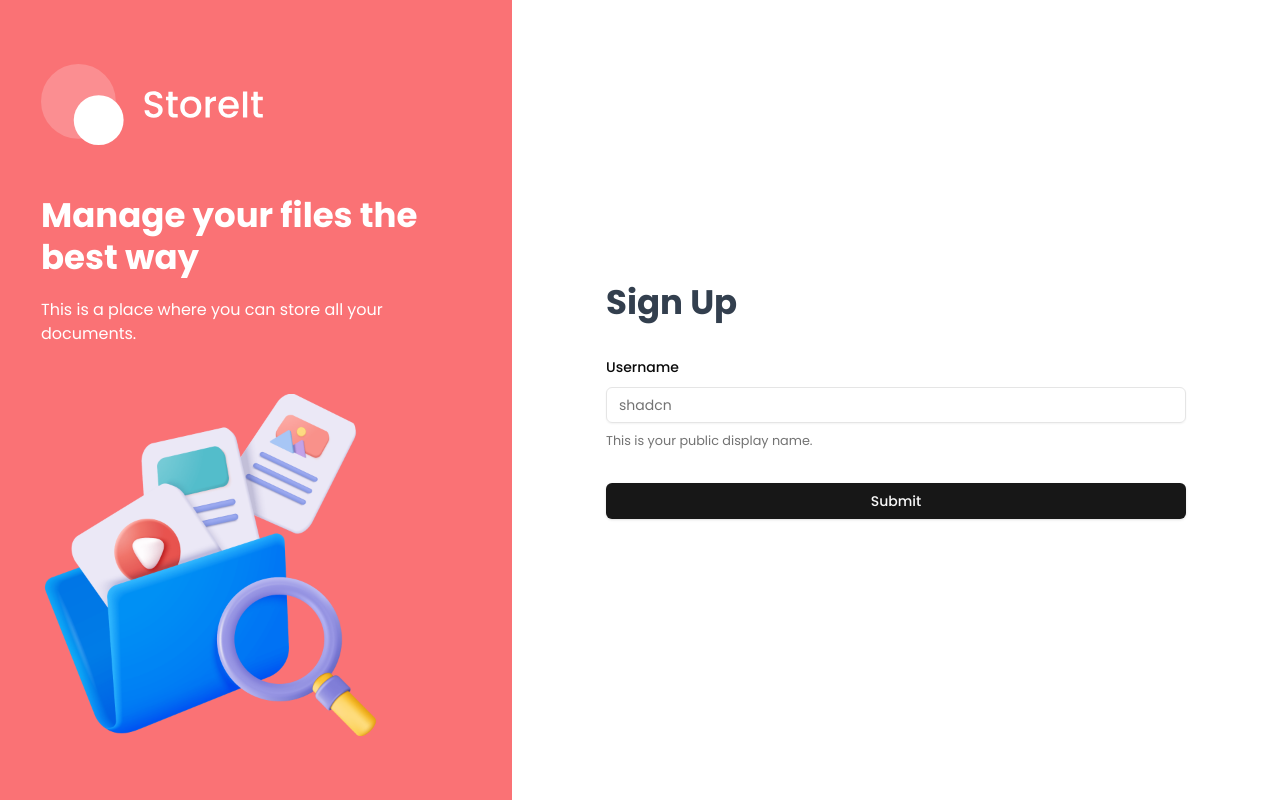
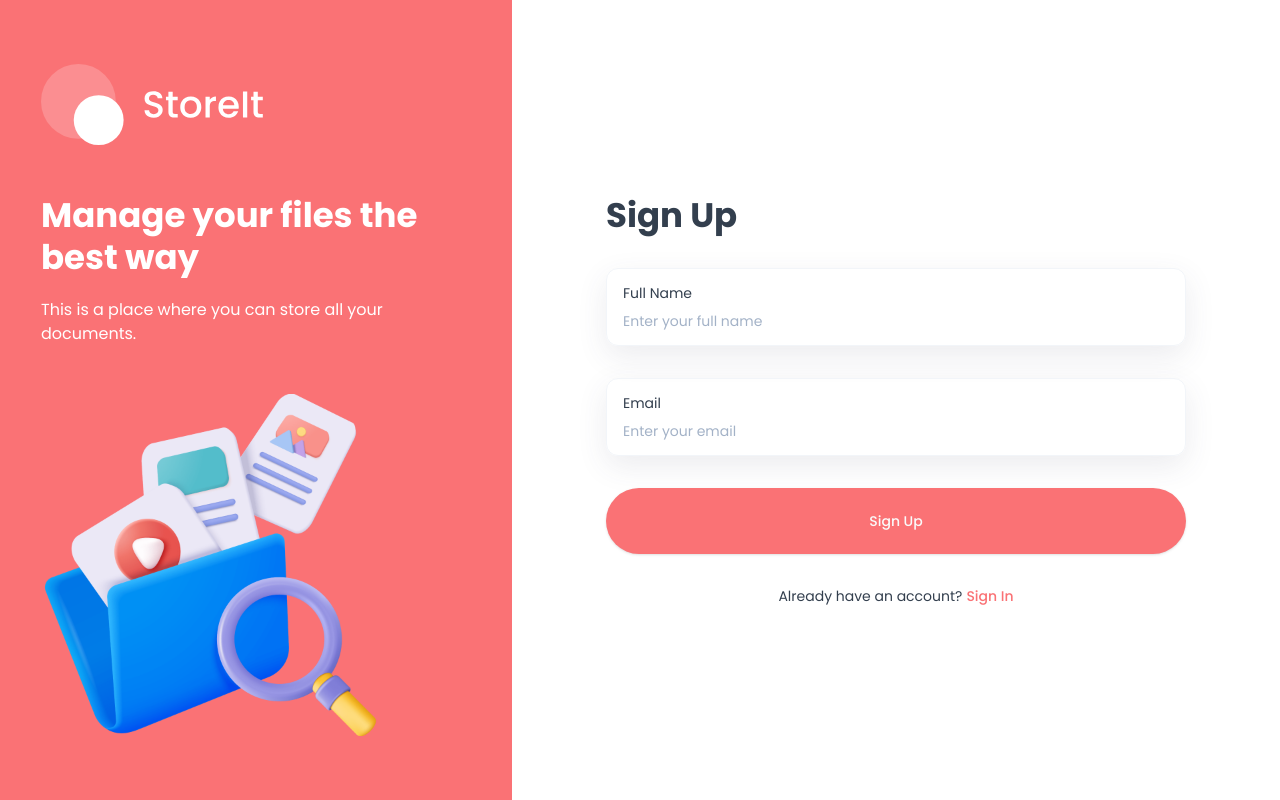
Before and after one commit to JoabAlmeid/Guardaki, a Next.js app: page /sign-up in a window 1280 px wide. Built offline with nearby package versions, Linux system fonts and the light colour scheme.

Commit message:
sign in and sign up design finished

```diff
--- a/components/AuthForm.tsx
+++ b/components/AuthForm.tsx
@@ -7,27 +7,40 @@
 import {
   Form,
   FormControl,
-  FormDescription,
   FormField,
   FormItem,
   FormLabel,
   FormMessage,
 } from "@/components/ui/form";
 import { Input } from "@/components/ui/input";
-
-//the form only gets the username for now. This is using ShadCN, a library
-const formSchema = z.object({
-  username: z.string().min(2).max(50),
-});
+import { useState } from "react";
+import Image from "next/image";
+import Link from "next/link";
 
 type FormType = "sign-in" | "sign-up";
 
+const authFormSchema = (formType: FormType) => {
+  return z.object({
+    email: z.string().email(),
+    fullName:
+      formType === "sign-up"
+        ? z.string().min(2).max(50)
+        : z.string().optional(),
+  });
+};
+
 const AuthForm = ({ type }: { type: FormType }) => {
+  const [isLoading, setIsLoading] = useState(false);
+  const [errorMessage, setErrorMessage] = useState("");
+
+  const formSchema = authFormSchema(type);
+
   // 1. Define your form. Uses "userForm" from the reactForm library. Being of type schema, takes a username
   const form = useForm<z.infer<typeof formSchema>>({
     resolver: zodResolver(formSchema),
     defaultValues: {
-      username: "",
+      fullName: "",
+      email: "",
     },
   });
 
@@ -49,22 +62,78 @@
           {type === "sign-up" && (
             <FormField
               control={form.control}
-              name="username"
+              name="fullName"
               render={({ field }) => (
                 <FormItem>
-                  <FormLabel>Username</FormLabel>
-                  <FormControl>
-                    <Input placeholder="shadcn" {...field} />
-                  </FormControl>
-                  <FormDescription>
-                    This is your public display name.
-                  </FormDescription>
-                  <FormMessage />
+                  <div className="shad-form-item">
+                    <FormLabel className="shad-form-label">Full Name</FormLabel>
+                    <FormControl>
+                      <Input
+                        placeholder="Enter your full name"
+                        className="shad-input"
+                        {...field}
+                      />
+                    </FormControl>
+                  </div>
+
+                  <FormMessage className="shad-form-message" />
                 </FormItem>
               )}
             />
           )}
-          <Button type="submit">Submit</Button>
+
+          <FormField
+            control={form.control}
+            name="email"
+            render={({ field }) => (
+              <FormItem>
+                <div className="shad-form-item">
+                  <FormLabel className="shad-form-label">Email</FormLabel>
+                  <FormControl>
+                    <Input
+                      placeholder="Enter your email"
+                      className="shad-input"
+                      {...field}
+                    />
+                  </FormControl>
+                </div>
+
+                <FormMessage className="shad-form-message" />
+              </FormItem>
+            )}
+          />
+
+          {/* the button is disabled if isLoading is true */}
+          <Button
+            type="submit"
+            className="form-submit-button"
+            disabled={isLoading}
+          >
+            {type === "sign-in" ? "Sign In" : "Sign Up"}
+            {isLoading && (
+              <Image
+                src="/assets/icons/loader.svg"
+                alt="loader"
+                width={24}
+                height={24}
+                className="ml-2 animate-spin"
+              />
+            )}
+          </Button>
+          {errorMessage && <p className="error-message">*{errorMessage}</p>}
+          <div className="body-2 flex justify-center">
+            <p className="text-light-100">
+              {type === "sign-in"
+                ? "Don't have an account?"
+                : "Already have an account?"}
+            </p>
+            <Link
+              href={type === "sign-in" ? "/sign-up" : "/sign-in"}
+              className="ml-1 font-medium text-brand"
+            >
+              {type === "sign-in" ? "Sign Up" : "Sign In"}
+            </Link>
+          </div>
         </form>
       </Form>
       {/*here will be a OTP verification*/}
```
Also changed, not shown: 1 other file (tests, documents, lock files or other folders).
